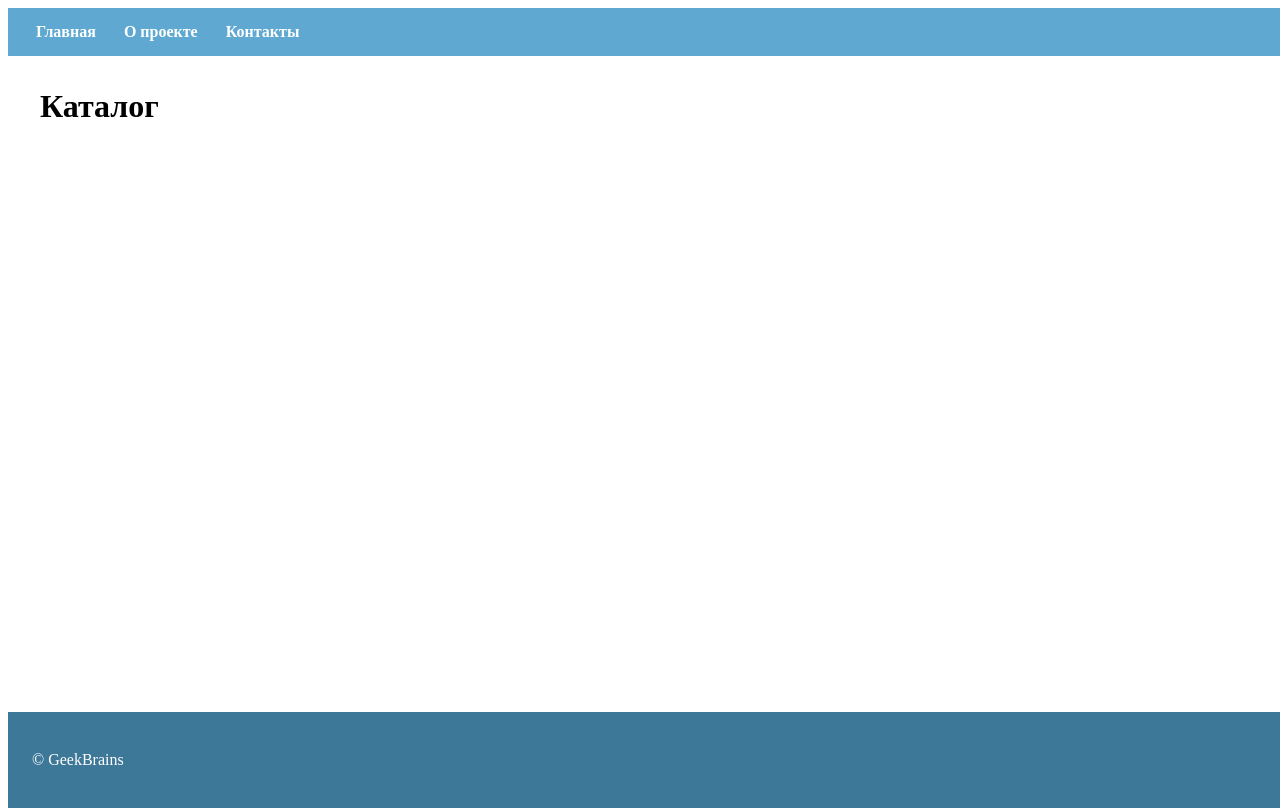
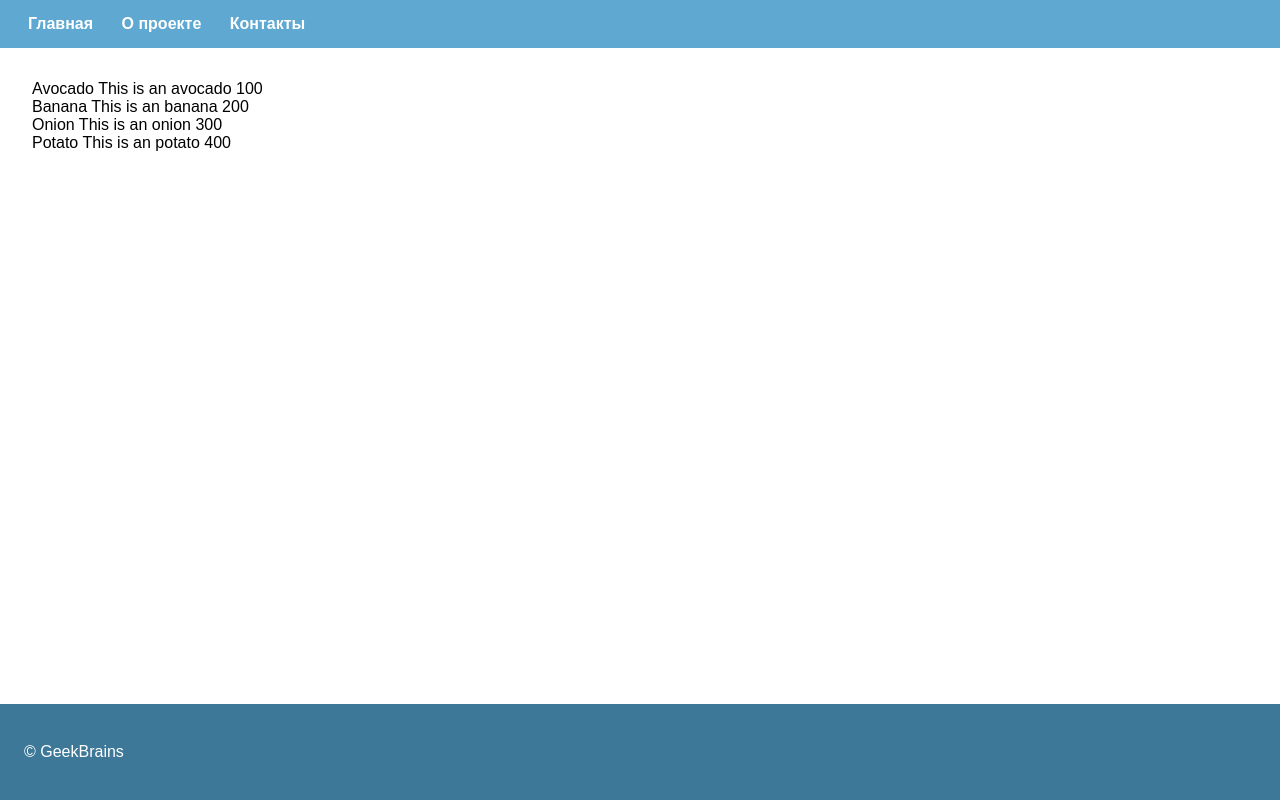
Before and after one commit to Spoukster/Django, a Django app: page /products/ in a window 1280 px wide. Run offline with Django 3.2, Linux system fonts and the light colour scheme.

Commit message:
Создан список продуктов и выведен на страницу

```diff
--- a/server/main/templates/main/contacts.html
+++ b/server/main/templates/main/contacts.html
@@ -6,7 +6,7 @@
 Contacts
 {% endblock %}
 
-{% block page_static%}
+{% block page_static %}
 <link rel="stylesheet" href="{% static 'main/css/index.css' %}">
 {% endblock %}
 
--- a/server/main/templates/main/index.html
+++ b/server/main/templates/main/index.html
@@ -20,7 +20,7 @@ Home
     </span>
     <img src="" alt="" class="branding__background">
     <span class="branding__snippet">
-        {% filter upper %}
+        {% filter title %}
             Главная страница Интернет-витрины
         {% endfilter %}
     </span>
--- /dev/null
+++ b/server/products/fixtures/data/data.json
@@ -0,0 +1,22 @@
+[
+  {
+    "name": "Avocado",
+    "description": "This is an avocado",
+    "cost": "100"
+  },
+  {
+    "name": "Banana",
+    "description": "This is an banana",
+    "cost": "200"
+  },
+  {
+    "name": "Onion",
+    "description": "This is an onion",
+    "cost": "300"
+  },
+  {
+    "name": "Potato",
+    "description": "This is an potato",
+    "cost": "400"
+  }
+]
--- a/server/products/static/products/css/index.css
+++ b/server/products/static/products/css/index.css
@@ -1,5 +1,9 @@
 html,
 body {
+    margin: 0;
+    padding: 0;
+    height: 100%;
+    font-family: sans-serif;
 }
 
 .page {
--- a/server/products/templates/products/index.html
+++ b/server/products/templates/products/index.html
@@ -1,52 +1,19 @@
-<!DOCTYPE html>
-<html>
+{% extends 'server/master.html' %}
 
-<head>
-    <meta charset="utf-8" />
-    <title>Catalog</title>
-    <link rel="stylesheet" type="text/css" media="screen" href="/static/products/css/index.css" />
-</head>
-
-<body>
-    <div class="page">
-        <header class="page__header">
-            <nav class="page__navigation">
-                <ul class="navigation-list">
-                    <li class="navigation-list__item">
-                        <span class="navigation-list__item-text">
-                            Главная
-                        </span>
-                        <a href="/" class="navigation-list__item-link">
-                        </a>
-                    </li>
-                    <li class="navigation-list__item">
-                        <span class="navigation-list__item-text">
-                            О проекте
-                        </span>
-                        <a href="/about" class="navigation-list__item-link">
-                        </a>
-                    </li>
-                    <li class="navigation-list__item">
-                        <span class="navigation-list__item-text">
-                            Контакты
-                        </span>
-                        <a href="/contacts" class="navigation-list__item-link">
-                        </a>
-                    </li>
-                </ul>
-            </nav>
-        </header>
-        <div class="page__content">
-            <h1 class="page__title">
-                Каталог
-            </h1>
-        </div>
-        <footer class="page__footer">
-            <span class="page__copyright">
-                © GeekBrains
-            </span>
-        </footer>
+{% block page_content %}
+<div class="products">
+    {% for object in object_list %}
+    <div class="products">
+        <span class="products__item-name">
+            {{ object.name }}
+        </span>
+        <span class="products__item-description">
+            {{ object.description }}
+        </span>
+        <span class="products__item-cost">
+            {{ object.cost }}
+        </span>
     </div>
-</body>
-
-</html>
+    {% endfor %}
+</div>
+{% endblock %}
--- a/server/products/views.py
+++ b/server/products/views.py
@@ -1,4 +1,11 @@
+import json
 from django.shortcuts import render
 
 def product_list_view(request):
-    return render(request, 'products/index.html')
+    with open('products/fixtures/data/data.json') as file:
+        data = json.load(file)
+        return render(
+            request,
+            'products/index.html',
+            {'object_list': data}
+        )
--- a/server/server/settings.py
+++ b/server/server/settings.py
@@ -130,6 +130,6 @@ STATIC_ROOT = os.path.join(BASE_DIR, 'static')
 
 MEDIA_ROOT = os.path.join(BASE_DIR, 'media')
 
-STATICFILES_DIR = [
+STATICFILES_DIRS = [
     os.path.join(BASE_DIR, 'server', 'static')
 ]
--- a/server/server/templates/server/master.html
+++ b/server/server/templates/server/master.html
@@ -1,5 +1,4 @@
 {% load static %}
-{% load tz %}
 
 <!DOCTYPE html>
 <html>
@@ -8,12 +7,12 @@
     <meta charset="utf-8" />
     <title>
 
-        {% block page_title%}
+        {% block page_title %}
         {% endblock %}
 
     </title>
 
-    {% block page_static%}
+    {% block page_static %}
     {% endblock %}
 
     <link rel="stylesheet" type="text/css" media="screen" href="{% static 'server/css/master.css' %}" />
@@ -22,7 +21,7 @@
 <body>
     <div class="page">
         <header class="page__header">
-            {% include 'server/menu.html'%}
+            {% include 'server/menu.html' %}
         </header>
         <div class="page__content">
 
@@ -33,7 +32,6 @@
         <footer class="page__footer">
             <span class="page__copyright">
                 © GeekBrains
-                {% now 'SHORT_DATETIME_FORMAT' %}
             </span>
         </footer>
     </div>
--- a/server/static/products/css/index.css
+++ b/server/static/products/css/index.css
@@ -1,5 +1,9 @@
 html,
 body {
+    margin: 0;
+    padding: 0;
+    height: 100%;
+    font-family: sans-serif;
 }
 
 .page {
```
